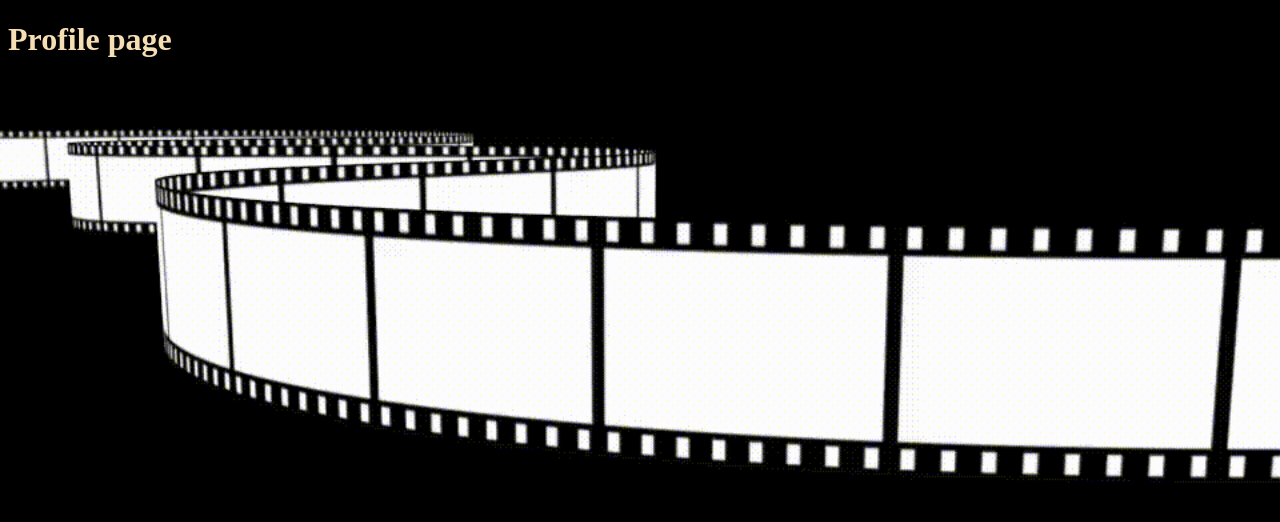
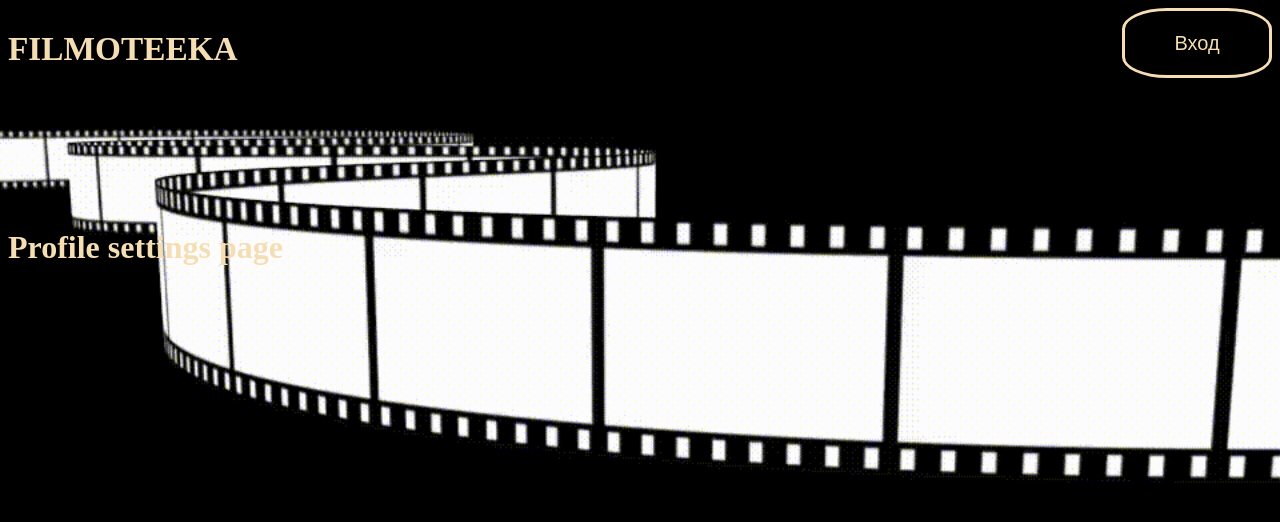
Before and after one commit to algorithm-ssau/Filmoteeka, a React (Create React App) app in the folder client/: page /profile in a window 1280 px wide. Shown: the top 522 px of the page. Built offline with nearby package versions, Linux system fonts and the light colour scheme.

Commit message:
Добавлен компонент NavBar

```diff
--- /dev/null
+++ b/client/src/components/navbar/NavBar.css
@@ -0,0 +1,11 @@
+.top-bar {
+    text-align: center;
+    align-items: top;
+    height: 200px;
+    display: flex;
+    justify-content: space-between;
+}
+
+.mainHeader {
+    font-size: 25pt;
+}
--- /dev/null
+++ b/client/src/components/navbar/NavBar.js
@@ -0,0 +1,22 @@
+import React from "react"
+import { useAuth } from "../../hooks/auth.hook.js";
+
+import Profile from "../profile/Profile.js";
+import LoginModal from "../login/LoginModal.js";
+import './NavBar.css'
+
+export default function NavBar() {
+    const { token } = useAuth();
+    const isAuthenticated = !!token;
+
+    return (
+        <div className="top-bar">
+            <div>
+                <h1 className="mainHeader">FILMOTEEKA</h1>
+            </div>
+            <div>
+                { isAuthenticated ? <Profile /> : <LoginModal /> }
+            </div>
+        </div>
+    )
+}
--- a/client/src/components/profile/Profile.css
+++ b/client/src/components/profile/Profile.css
@@ -1,7 +1,28 @@
 .menu-main {
   width: 170px;
-  position: relative;
   bottom: 10px;
+}
+
+.menu-main ul {
+  margin: 0;
+  padding: 0;
+}
+
+.menu-main li {
+  list-style-type: none;
+  font-size: 20pt;
+  height: 45px;
+  line-height: 45px;
+  cursor: pointer;
+  text-align: center;
+  border: solid;
+  border-radius: 1rem;
+  margin-bottom: 4px;
+}
+
+.menu-main li:hover {
+  color: rgb(137, 207, 207);
+  background-color: rgb(24, 24, 24);
 }
 
 a:link{
@@ -24,28 +45,6 @@ a:active{
   color: wheat;
 }
 
-.menu-main li {
-  list-style-type: none;
-  font-size: 20pt;
-  height: 45px;
-  line-height: 45px;
-  cursor: pointer;
-  text-align: center;
-  border: solid;
-  border-radius: 1rem;
-  margin-bottom: 4px;
-}
-
-.menu-main ul {
-  margin: 0;
-  padding: 0;
-}
-
-.menu-main li:hover {
-  color: rgb(137, 207, 207);
-  background-color: rgb(24, 24, 24);
-}
-
 #profileAvatar {
   cursor: pointer;
 }
--- a/client/src/components/profile/Profile.js
+++ b/client/src/components/profile/Profile.js
@@ -1,8 +1,8 @@
 import React, { useContext } from "react";
 import { NavLink } from "react-router-dom"
-import profileImage from "./Profile.png";
 import { AuthContext } from "../../AuthContext.js";
 import "./Profile.css";
+import profileImage from "./Profile.png";
 
 export default function Profile() {
   const [isMenuVisible, setIsMenuVisible] = React.useState(false);
@@ -18,13 +18,11 @@ export default function Profile() {
   };
 
   const logoutHandler = () => {
-    console.log("qwe");
     auth.logout();
   };
 
   return (
     <>
-      <div id="box1">
       <div>
         <img
           id="profileAvatar"
@@ -36,6 +34,7 @@ export default function Profile() {
           alt="Аватар"
         />
       </div>
+
       <div className="menu-main" style={stls.menu}>
         <ul>
           <li onClick={() => setIsMenuVisible(false)} id="krest">
@@ -45,7 +44,6 @@ export default function Profile() {
           <li onClick={logoutHandler}>Выход</li>
         </ul>
       </div>
-      </div>
     </>
   );
 }
--- a/client/src/index.css
+++ b/client/src/index.css
@@ -1,14 +1,6 @@
 body {
   background-size: cover;
   color: wheat;
-}
-
-.top-bar {
-  text-align: center;
-  align-items: top;
-  height: 200px;
-  display: flex;
-  justify-content: space-between;
 }
 
 .categoriesWrapper {
@@ -18,7 +10,3 @@ body {
   border-radius: 1rem;
   width: 300px;
 }
-
-.mainHeader {
-  font-size: 25pt;
-}
--- a/client/src/pages/FilmPage.js
+++ b/client/src/pages/FilmPage.js
@@ -1,9 +1,11 @@
 import React from "react"
+import NavBar from "../components/navbar/NavBar.js"
 
 export const FilmPage = () => {
     return (
-        <div>
+        <>
+            <NavBar />
             <h1>Film Page</h1>
-        </div>
+        </>
     )
 }
--- a/client/src/pages/MainPage.js
+++ b/client/src/pages/MainPage.js
@@ -2,10 +2,9 @@ import { React, useState } from "react"
 import { useAuth } from "../hooks/auth.hook.js";
 import { AuthContext } from "../AuthContext.js";
 
+import NavBar from "../components/navbar/NavBar.js";
 import CategoriesContext from "../components/categories/categoriesContext.js";
 import CategoriesList from "../components/categories/CategoriesList.js";
-import LoginModal from "../components/login/LoginModal.js";
-import Profile from "../components/profile/Profile.js";
 
 export const MainPage = () => {
     const { login, logout, token, userId } = useAuth();
@@ -38,11 +37,8 @@ export const MainPage = () => {
             }}
         >
             <CategoriesContext.Provider value={{ selectFunction: selectCategory }}>
-                <div className="wrapper">
-                <div className="top-bar">
-                    <h1 className="mainHeader">FILMOTEEKA</h1>
-                    {isAuthenticated ? <Profile /> : <LoginModal />}
-                </div>
+                <>
+                    <NavBar />
 
                     <div className="categoriesWrapper">
                         {categories.length ? (
@@ -51,7 +47,7 @@ export const MainPage = () => {
                         <p>No items</p>
                         )}
                     </div>
-                </div>
+                </>
             </CategoriesContext.Provider>
         </AuthContext.Provider>
     )
--- a/client/src/pages/ProfilePage.js
+++ b/client/src/pages/ProfilePage.js
@@ -1,9 +1,11 @@
 import React from "react"
+import NavBar from "../components/navbar/NavBar.js"
 
 export const ProfilePage = () => {
     return (
-        <div>
-            <h1>Profile page</h1>
-        </div>
+        <>
+            <NavBar />
+            <h1>Profile settings page</h1>
+        </>
     )
 }
```
Lines whose indentation alone changed are shown as unchanged.
